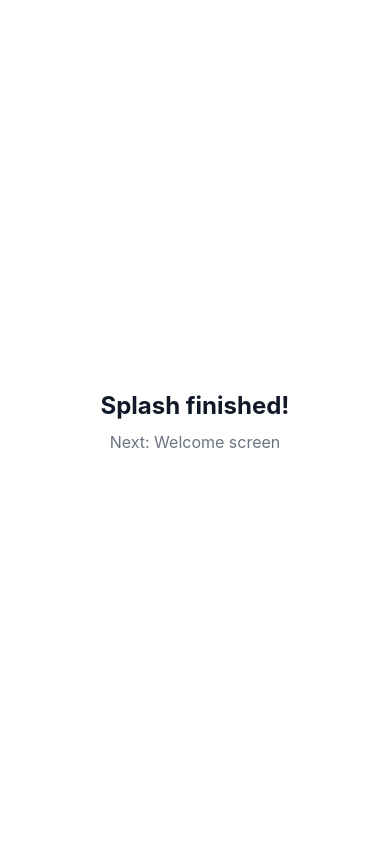
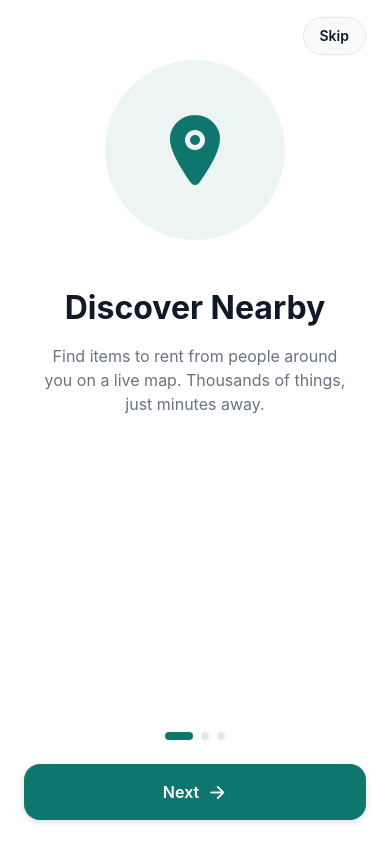
Before and after one commit to LanchuNaik/Rental_App, a React Native app in the folder rentr-mobile/: screen / in a window 390 px wide. Built offline with nearby package versions, Linux system fonts and the light colour scheme.

Commit message:
Add WelcomeScreen component with swipeable intro slides and integrate into app flow

```diff
--- a/rentr-mobile/App.js
+++ b/rentr-mobile/App.js
@@ -1,23 +1,26 @@
 import { useState } from 'react';
 import { View, Text, StyleSheet } from 'react-native';
 import SplashScreen from './src/screens/auth/SplashScreen';
+import WelcomeScreen from './src/screens/auth/WelcomeScreen';
 import { colors, typography } from './src/theme/theme';
 
+// Simple "screen" state — we'll replace this with React Navigation later
 export default function App() {
-  // Track if splash screen is still showing
-  const [showSplash, setShowSplash] = useState(true);
+  const [currentScreen, setCurrentScreen] = useState('splash');
 
-  // While splash is active, show it
-  if (showSplash) {
-    return <SplashScreen onFinish={() => setShowSplash(false)} />;
+  if (currentScreen === 'splash') {
+    return <SplashScreen onFinish={() => setCurrentScreen('welcome')} />;
   }
 
-  // After splash finishes — placeholder for next screen
-  // (We'll replace this with the Welcome screen in the next step)
+  if (currentScreen === 'welcome') {
+    return <WelcomeScreen onFinish={() => setCurrentScreen('login')} />;
+  }
+
+  // Placeholder for next screen (Login — coming next)
   return (
     <View style={styles.container}>
-      <Text style={styles.text}>Splash finished!</Text>
-      <Text style={styles.subtext}>Next: Welcome screen</Text>
+      <Text style={styles.text}>Welcome finished!</Text>
+      <Text style={styles.subtext}>Next: Login screen</Text>
     </View>
   );
 }
--- /dev/null
+++ b/rentr-mobile/src/screens/auth/WelcomeScreen.js
@@ -0,0 +1,256 @@
+// ============================================
+// Welcome Screen (Intro Carousel)
+// ============================================
+// Shows 3 swipeable intro slides explaining what Rentr does.
+// User can swipe left/right, skip, or tap "Get Started" on the last slide.
+// ============================================
+
+import { useRef, useState } from 'react';
+import {
+  View,
+  Text,
+  StyleSheet,
+  ScrollView,
+  TouchableOpacity,
+  Dimensions,
+  SafeAreaView,
+  StatusBar,
+  Platform,
+} from 'react-native';
+import { Ionicons } from '@expo/vector-icons';
+import { colors, spacing, typography, radius, shadows } from '../../theme/theme';
+
+// Get the full width of the phone screen
+const { width: SCREEN_WIDTH } = Dimensions.get('window');
+
+// The 3 slides — easy to edit or add more later
+const slides = [
+  {
+    id: 1,
+    icon: 'location',
+    title: 'Discover Nearby',
+    description: 'Find items to rent from people around you on a live map. Thousands of things, just minutes away.',
+    color: colors.primary,
+  },
+  {
+    id: 2,
+    icon: 'wallet',
+    title: 'Rent & Earn',
+    description: 'Make money by renting out stuff you own but rarely use. Turn your garage into passive income.',
+    color: colors.accent,
+  },
+  {
+    id: 3,
+    icon: 'shield-checkmark',
+    title: 'Safe & Secure',
+    description: 'Protected payments, verified users, and condition photos on every rental. Rent with confidence.',
+    color: colors.success,
+  },
+];
+
+export default function WelcomeScreen({ onFinish }) {
+  // Which slide is currently visible (0, 1, or 2)
+  const [currentIndex, setCurrentIndex] = useState(0);
+
+  // Reference to the ScrollView — lets us programmatically scroll it
+  const scrollRef = useRef(null);
+
+  // Called as the user swipes — figures out which slide is on screen
+  const handleScroll = (event) => {
+    const offsetX = event.nativeEvent.contentOffset.x;
+    const index = Math.round(offsetX / SCREEN_WIDTH);
+    setCurrentIndex(index);
+  };
+
+  // Scroll to the next slide (or finish if on last)
+  const handleNext = () => {
+    if (currentIndex < slides.length - 1) {
+      scrollRef.current?.scrollTo({
+        x: SCREEN_WIDTH * (currentIndex + 1),
+        animated: true,
+      });
+    } else {
+      // Last slide — finish onboarding
+      if (onFinish) onFinish();
+    }
+  };
+
+  const handleSkip = () => {
+    if (onFinish) onFinish();
+  };
+
+  const isLastSlide = currentIndex === slides.length - 1;
+
+  return (
+    <SafeAreaView style={styles.container}>
+      <StatusBar barStyle="dark-content" />
+
+      {/* ------- Skip button (top right) ------- */}
+      <View style={styles.header}>
+        {!isLastSlide && (
+          <TouchableOpacity onPress={handleSkip} style={styles.skipButton}>
+            <Text style={styles.skipText}>Skip</Text>
+          </TouchableOpacity>
+        )}
+      </View>
+
+      {/* ------- Swipeable slides ------- */}
+      <ScrollView
+        ref={scrollRef}
+        horizontal
+        pagingEnabled
+        showsHorizontalScrollIndicator={false}
+        onScroll={handleScroll}
+        scrollEventThrottle={16}
+        style={styles.scrollView}
+      >
+        {slides.map((slide) => (
+          <View key={slide.id} style={styles.slide}>
+            {/* Icon circle */}
+            <View style={[styles.iconCircle, { backgroundColor: slide.color + '15' }]}>
+              <Ionicons name={slide.icon} size={80} color={slide.color} />
+            </View>
+
+            {/* Title */}
+            <Text style={styles.title}>{slide.title}</Text>
+
+            {/* Description */}
+            <Text style={styles.description}>{slide.description}</Text>
+          </View>
+        ))}
+      </ScrollView>
+
+      {/* ------- Bottom section: dots + button ------- */}
+      <View style={styles.footer}>
+        {/* Pagination dots */}
+        <View style={styles.dotsContainer}>
+          {slides.map((_, index) => (
+            <View
+              key={index}
+              style={[
+                styles.dot,
+                currentIndex === index && styles.dotActive,
+              ]}
+            />
+          ))}
+        </View>
+
+        {/* Next / Get Started button */}
+        <TouchableOpacity
+          style={styles.button}
+          onPress={handleNext}
+          activeOpacity={0.85}
+        >
+          <Text style={styles.buttonText}>
+            {isLastSlide ? 'Get Started' : 'Next'}
+          </Text>
+          <Ionicons
+            name="arrow-forward"
+            size={20}
+            color={colors.textInverse}
+            style={styles.buttonIcon}
+          />
+        </TouchableOpacity>
+      </View>
+    </SafeAreaView>
+  );
+}
+
+// ============================================
+// Styles
+// ============================================
+const styles = StyleSheet.create({
+  container: {
+    flex: 1,
+    backgroundColor: colors.background,
+    // Push content below the Android status bar (notch/camera/wifi area)
+    paddingTop: Platform.OS === 'android' ? StatusBar.currentHeight : 0,
+  },
+  header: {
+    height: 60,
+    flexDirection: 'row',
+    justifyContent: 'flex-end',
+    paddingHorizontal: spacing.xl,
+    paddingTop: spacing.md,
+    alignItems: 'center',
+  },
+  skipButton: {
+    paddingVertical: spacing.sm,
+    paddingHorizontal: spacing.lg,
+    backgroundColor: colors.surface,
+    borderRadius: radius.full,
+    borderWidth: 1,
+    borderColor: colors.border,
+  },
+  skipText: {
+    ...typography.bodySmall,
+    fontWeight: '600',
+    color: colors.textPrimary,
+  },
+  scrollView: {
+    flex: 1,
+  },
+  slide: {
+    width: SCREEN_WIDTH,
+    alignItems: 'center',
+    justifyContent: 'center',
+    paddingHorizontal: spacing.xxl,
+  },
+  iconCircle: {
+    width: 180,
+    height: 180,
+    borderRadius: radius.full,
+    alignItems: 'center',
+    justifyContent: 'center',
+    marginBottom: spacing.xxxl,
+  },
+  title: {
+    ...typography.h1,
+    color: colors.textPrimary,
+    textAlign: 'center',
+    marginBottom: spacing.lg,
+  },
+  description: {
+    ...typography.body,
+    color: colors.textSecondary,
+    textAlign: 'center',
+    lineHeight: 24,
+    paddingHorizontal: spacing.md,
+  },
+  footer: {
+    paddingHorizontal: spacing.xl,
+    paddingBottom: spacing.xl,
+  },
+  dotsContainer: {
+    flexDirection: 'row',
+    justifyContent: 'center',
+    gap: spacing.sm,
+    marginBottom: spacing.xl,
+  },
+  dot: {
+    width: 8,
+    height: 8,
+    borderRadius: radius.full,
+    backgroundColor: colors.border,
+  },
+  dotActive: {
+    backgroundColor: colors.primary,
+    width: 28,
+  },
+  button: {
+    backgroundColor: colors.primary,
+    flexDirection: 'row',
+    alignItems: 'center',
+    justifyContent: 'center',
+    paddingVertical: spacing.lg,
+    borderRadius: radius.lg,
+    ...shadows.medium,
+  },
+  buttonText: {
+    ...typography.button,
+    color: colors.textInverse,
+  },
+  buttonIcon: {
+    marginLeft: spacing.sm,
+  },
+});
```
